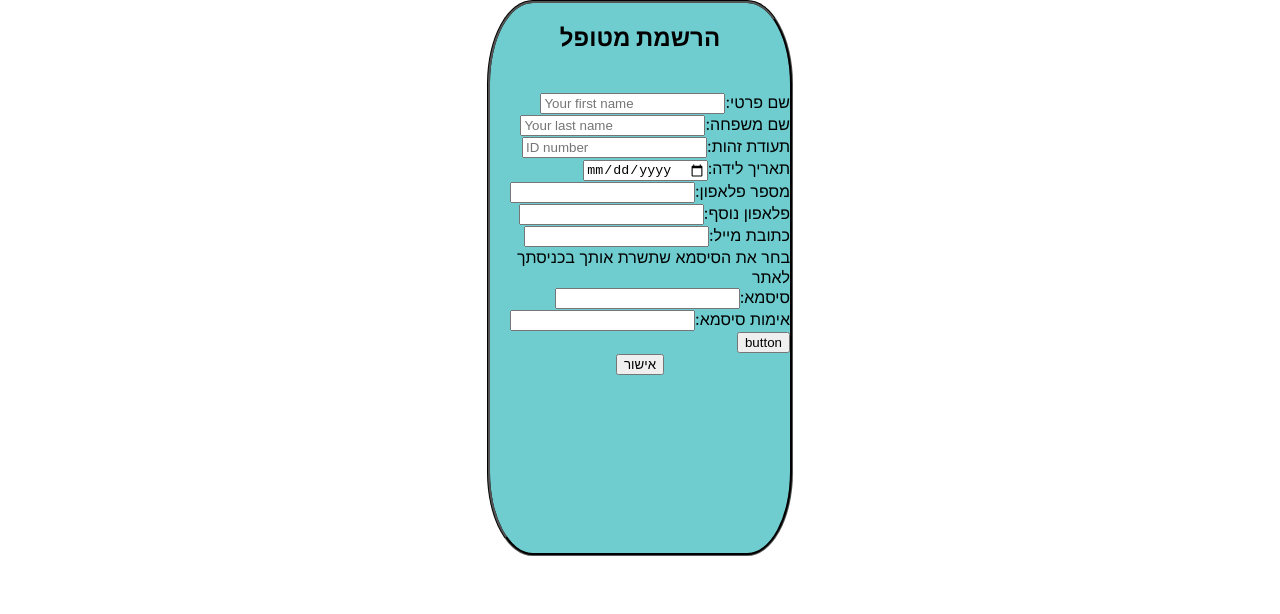
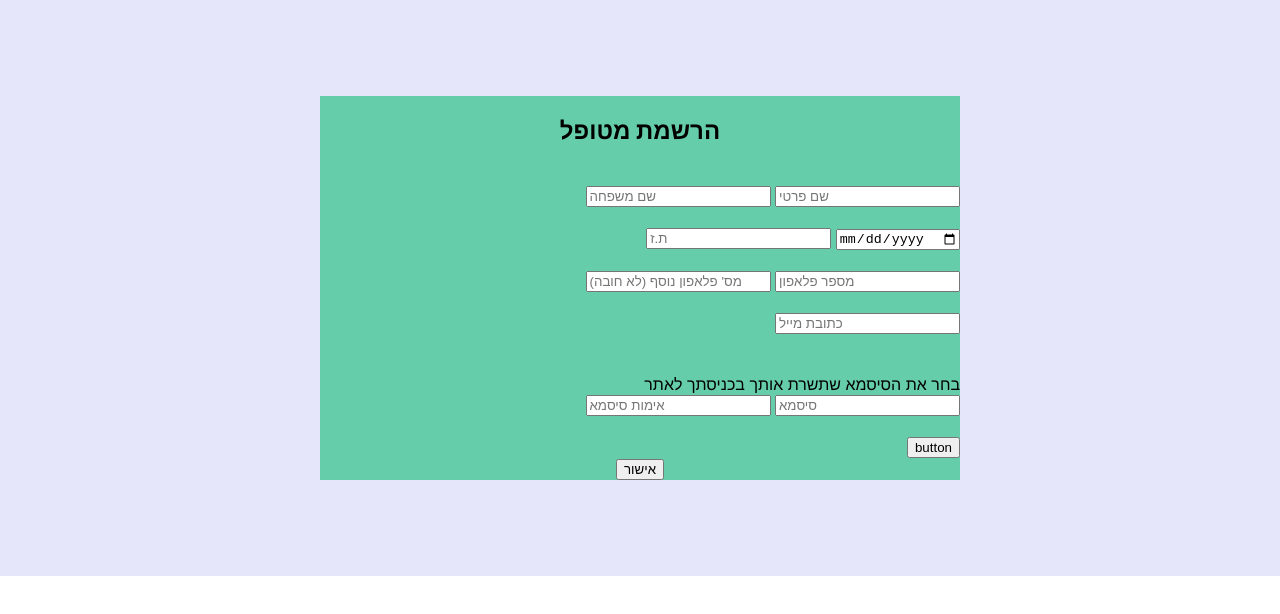
Before and after one commit to chagitmorgenshtern/natural, a React (Create React App) app in the folder app2/: page /signup in a window 1280 px wide. Shown: the top 614 px of the page. Built offline with nearby package versions, Linux system fonts and the light colour scheme.

Commit message:
react:grid layout and continue signup

```diff
--- a/app2/src/App.css
+++ b/app2/src/App.css
@@ -1,13 +1,16 @@
 .App {
 
   text-align: right;
-  background-color: rgb(111, 204, 207);
-  width: 300px;
-  height: 550px;
-  border-style: groove;
-  border-color:black;
+  background-color:lavender;
+  display: grid;
+  grid-template-columns: repeat(12, 1fr);
+  grid-template-rows: repeat(6, 1fr);
+  grid-column-gap: 0px;
+  grid-row-gap: 0px;
+  /* border-style: groove; */
+  /* border-color:black;
   border-radius: 15%;
-  box-shadow: black;
+  box-shadow: black; */
 
 }
 
--- a/app2/src/component/login.js
+++ b/app2/src/component/login.js
@@ -7,18 +7,21 @@ class Login extends Component {
 
   render() {
     return (
-      <div>
-        <h3>כניסה לחשבונך</h3>
-        <input />
-        <label>:כתובת מייל</label>
-        <br></br>
-        <input />
 
-        <label>:סיסמא</label>
-        <br></br>
-        <label>!חדש באתר? לחץ כאן כדי להרשם</label>
-      </div>
+    <div >
+
+{/* <form>
+ <center><h2>כניסה</h2></center><br></br>
+
+
+  <input type="text" placeholder="שם משתמש" id="Firstname"  />
+
+
+<link type="text">חדש באתר? לחץ כאן כדי להרשם  </link>
+
+</form> */}
+ </div>
     );
-  }
+    }
 
-} export default Login;
+  }export default Login;
--- a/app2/src/component/signup.js
+++ b/app2/src/component/signup.js
@@ -1,5 +1,6 @@
 import React, { Component } from 'react';
 import axios from '../axios'
+import '../style.css';
 
 class Signup extends Component {
     state = {
@@ -10,7 +11,7 @@ class Signup extends Component {
             PatientTz: "",
             DateOfBirth: "",
             Email: "",
-            Password: "",
+            Password: "pass",
             PhoneNumber1: "",
             PhoneNumber2: ""
         }
@@ -26,35 +27,25 @@ class Signup extends Component {
                     <center><h2>הרשמת מטופל</h2></center><br></br>
 
 
-                    <input type="text" placeholder="Your first name" id="Firstname" onChange={(event) => this.inputChange(event)} />
-                    <label>:שם פרטי</label><br></br>
+                    <input type="text" placeholder="שם משפחה" id="Lastname" onChange={(event) => this.inputChange(event)} /> <input type="text" placeholder="שם פרטי" id="Firstname" onChange={(event) => this.inputChange(event)} />
+                    <br></br>
+                    <br></br>
 
-                    <input type="text" placeholder="Your last name" id="Lastname" onChange={(event) => this.inputChange(event)} />
-                    <label>:שם משפחה</label><br></br>
+                   <input type="text" placeholder="ת.ז" id="PatientTz" onChange={(event) => this.inputChange(event)} /> <input type="date" placeholder="תאריך לידה" id="DateOfBirth" onChange={(event) => this.inputChange(event)} />
+                    <br></br>
+                    <br></br>
+                    <input type="text"placeholder="מס' פלאפון נוסף (לא חובה)" id="PhoneNumber2" onChange={(event) => this.inputChange(event)} /> <input type="text" placeholder="מספר פלאפון" id="PhoneNumber1" onChange={(event) => this.inputChange(event)} />
 
-                    <input type="text" placeholder="ID number" id="PatientTz" onChange={(event) => this.inputChange(event)} />
-                    <label>:תעודת זהות</label><br></br>
+                    <br></br><br></br>
+                    <input type="text"placeholder="כתובת מייל" id="Email" onChange={(event) => this.inputChange(event)} />
 
-                    <input type="date" placeholder="Date of Birth" id="DateOfBirth" onChange={(event) => this.inputChange(event)} />
-                    <label>:תאריך לידה</label><br></br>
-
-                    <input type="text" id="PhoneNumber1" onChange={(event) => this.inputChange(event)} />
-                    <label>:מספר פלאפון</label> <br></br>
-
-                    <input type="text" id="PhoneNumber2" onChange={(event) => this.inputChange(event)} />
-                    <label>:פלאפון נוסף</label><br></br>
-
-                    <input type="text" id="Email" onChange={(event) => this.inputChange(event)} />
-                    <label>:כתובת מייל</label><br></br>
-
+                    <br></br><br></br><br></br>
                     <label>בחר את הסיסמא שתשרת אותך בכניסתך לאתר</label>
                     <br></br>
 
-                    <input type="password" id="Password" onChange={(event) => this.inputChange(event)} />
-                    <label>:סיסמא</label><br></br>
+                    <input type="password"placeholder="אימות סיסמא" id="Valid-Password" /> <input type="password" placeholder="סיסמא" id="Password" onChange={(event) => this.inputChange(event)} />
 
-                    <input type="password" id="Valid-Password" />
-                    <label>:אימות סיסמא</label><br></br>
+                    <br></br><br></br>
 
                     <input type="button" value="button" onClick={() => this.newPateintHandler(this.state.patient)} />
                     <center><input type="submit" value="אישור" onClick={() => this.newPateintHandler(this.state.patient)} /></center>
@@ -63,7 +54,7 @@ class Signup extends Component {
         );
     }//render
 
-    valid
+
 
     inputChange = (event) => {
         const newperson = { ...this.state.patient };
@@ -76,15 +67,17 @@ class Signup extends Component {
 
     newPateintHandler = (patient) => {
         debugger;
-        alert(this.state.patient.Password.value)
-        if (document.getElementById("Valid-Password").value === patient.Password)
-            axios.post('patient/Register', patient).then(x => { console.log("succes!" + x) });
-        else {
+        alert(this.state.patient.Password)
+        if (!document.getElementById("Valid-Password").value === patient.Password){
             patient.Password = "";
             document.getElementById("Password").value = "";
             document.getElementById("Valid-Password").value = "";
             alert("not valid");
         }
+        else {
+            alert("okey");
+            axios.post('patient/Register', patient).then(x => { console.log("succes!" + x) });
+        }
     }
 
 
--- a/app2/src/style.css
+++ b/app2/src/style.css
@@ -7,4 +7,6 @@
 
 .signup{
     text-align: right;
+    background-color: mediumaquamarine;
+    grid-area: 2 / 4 / 6 / 10;
 }
```
